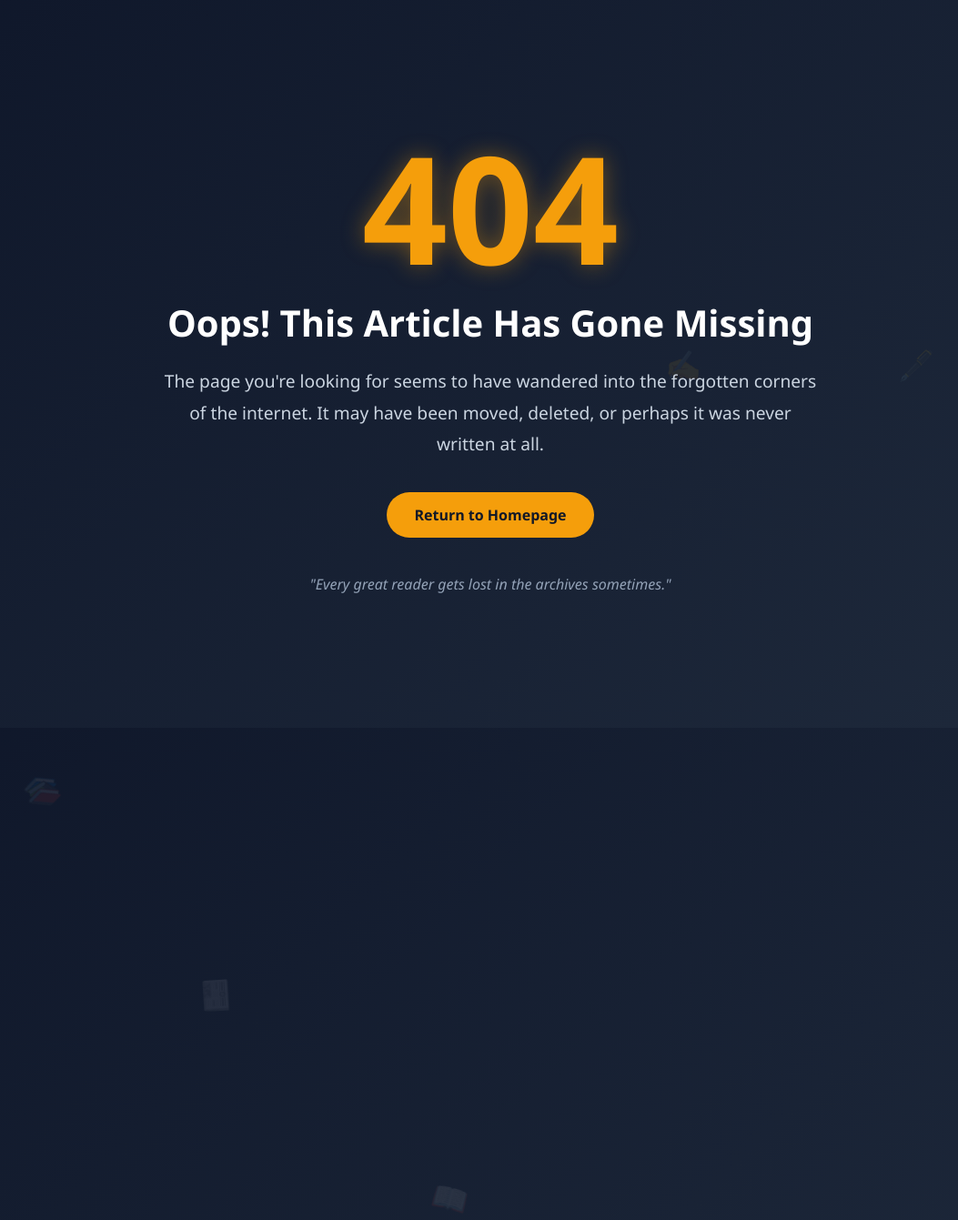
After one commit to ShauryaPrakashVerma/Blog_App, a Django app: template templates/404.html in a window 1280 px wide. The commit adds this page. Shown: the whole page at 91% size, without its empty margins (101-1154 px from the left). Run offline with Django 5.2, Linux system fonts and the light colour scheme; the template is opened without the code that fills it, so the values that code supplies are empty.

Commit message:
Template Inheritance

```diff
--- a/blog_main/settings.py
+++ b/blog_main/settings.py
@@ -23,9 +23,9 @@ BASE_DIR = Path(__file__).resolve().parent.parent
 SECRET_KEY = "django-insecure-olsn1nsg106^#-x2h_(9w8nub9zsb-lwg)b$0urs*+xut@a*8a"
 
 # SECURITY WARNING: don't run with debug turned on in production!
-DEBUG = True
+DEBUG = False
 
-ALLOWED_HOSTS = []
+ALLOWED_HOSTS = ['*']
 
 
 # Application definition
--- a/blog_main/urls.py
+++ b/blog_main/urls.py
@@ -24,5 +24,5 @@ from django.conf import settings
 urlpatterns = [
     path("admin/", admin.site.urls),
     path('', views.home, name="home"),
-    path('category/', include('blogs.url'))
-] + static(settings.MEDIA_URL, document_root = settings.MEDIA_ROOT)
+    path('category/', include('blogs.urls'))
+] + static(settings.MEDIA_URL, document_root=settings.MEDIA_ROOT)
--- a/blogs/urls.py
+++ b/blogs/urls.py
@@ -2,5 +2,5 @@ from django.urls import path
 from . import views
 
 urlpatterns = [
-    path('<int:category_id>/', views.post_by_category, name=post_by_category)
+    path('<int:category_id>/', views.posts_by_category, name = "posts_by_category")
 ]
--- /dev/null
+++ b/templates/404.html
@@ -0,0 +1,161 @@
+<!DOCTYPE html>
+
+<html lang="en">
+<head>
+    <meta charset="UTF-8">
+    <meta name="viewport" content="width=device-width, initial-scale=1.0">
+    <title>404 - Lost in the Archives</title>
+
+<style>
+    * {
+        margin: 0;
+        padding: 0;
+        box-sizing: border-box;
+    }
+
+    body {
+        min-height: 100vh;
+        display: flex;
+        justify-content: center;
+        align-items: center;
+        background: linear-gradient(135deg, #0f172a, #1e293b);
+        font-family: "Segoe UI", sans-serif;
+        overflow: hidden;
+        color: white;
+        position: relative;
+    }
+
+    .container {
+        text-align: center;
+        max-width: 800px;
+        padding: 40px;
+        z-index: 2;
+    }
+
+    .error-code {
+        font-size: 10rem;
+        font-weight: 900;
+        color: #f59e0b;
+        line-height: 1;
+        text-shadow: 0 0 25px rgba(245, 158, 11, 0.4);
+        animation: pulse 3s infinite;
+    }
+
+    .title {
+        font-size: 2.5rem;
+        margin: 20px 0;
+    }
+
+    .subtitle {
+        font-size: 1.2rem;
+        color: #cbd5e1;
+        line-height: 1.8;
+        margin-bottom: 35px;
+    }
+
+    .home-btn {
+        display: inline-block;
+        text-decoration: none;
+        background: #f59e0b;
+        color: #111827;
+        padding: 14px 30px;
+        border-radius: 50px;
+        font-weight: bold;
+        transition: 0.3s ease;
+    }
+
+    .home-btn:hover {
+        transform: translateY(-4px);
+        box-shadow: 0 12px 20px rgba(245, 158, 11, 0.35);
+    }
+
+    .quote {
+        margin-top: 40px;
+        font-style: italic;
+        color: #94a3b8;
+    }
+
+    .floating {
+        position: absolute;
+        font-size: 2rem;
+        opacity: 0.08;
+        animation: float 15s linear infinite;
+    }
+
+    @keyframes float {
+        from {
+            transform: translateY(120vh) rotate(0deg);
+        }
+
+        to {
+            transform: translateY(-150px) rotate(360deg);
+        }
+    }
+
+    @keyframes pulse {
+        0%,100% {
+            transform: scale(1);
+        }
+
+        50% {
+            transform: scale(1.04);
+        }
+    }
+
+    .book1 { left: 10%; animation-delay: 0s; }
+    .book2 { left: 25%; animation-delay: 3s; }
+    .book3 { left: 45%; animation-delay: 6s; }
+    .book4 { left: 65%; animation-delay: 9s; }
+    .book5 { left: 85%; animation-delay: 12s; }
+
+    @media(max-width:768px){
+
+        .error-code{
+            font-size:6rem;
+        }
+
+        .title{
+            font-size:1.8rem;
+        }
+
+        .subtitle{
+            font-size:1rem;
+        }
+    }
+</style>
+
+
+</head>
+<body>
+
+<div class="floating book1">📚</div>
+<div class="floating book2">📰</div>
+<div class="floating book3">📖</div>
+<div class="floating book4">✍️</div>
+<div class="floating book5">🖋️</div>
+
+<div class="container">
+
+    <div class="error-code">404</div>
+
+    <h1 class="title">Oops! This Article Has Gone Missing</h1>
+
+    <p class="subtitle">
+        The page you're looking for seems to have wandered into the
+        forgotten corners of the internet. It may have been moved,
+        deleted, or perhaps it was never written at all.
+    </p>
+
+    <a href="/" class="home-btn">
+        Return to Homepage
+    </a>
+
+    <p class="quote">
+        "Every great reader gets lost in the archives sometimes."
+    </p>
+
+</div>
+
+
+</body>
+</html>
```
Also changed, not shown: blogs/views.py (+25 -1 lines), templates/base.html (added, +52 -0 lines), templates/home.html (+3 -37 lines), templates/posts_by_category.html (added, +40 -0 lines).
